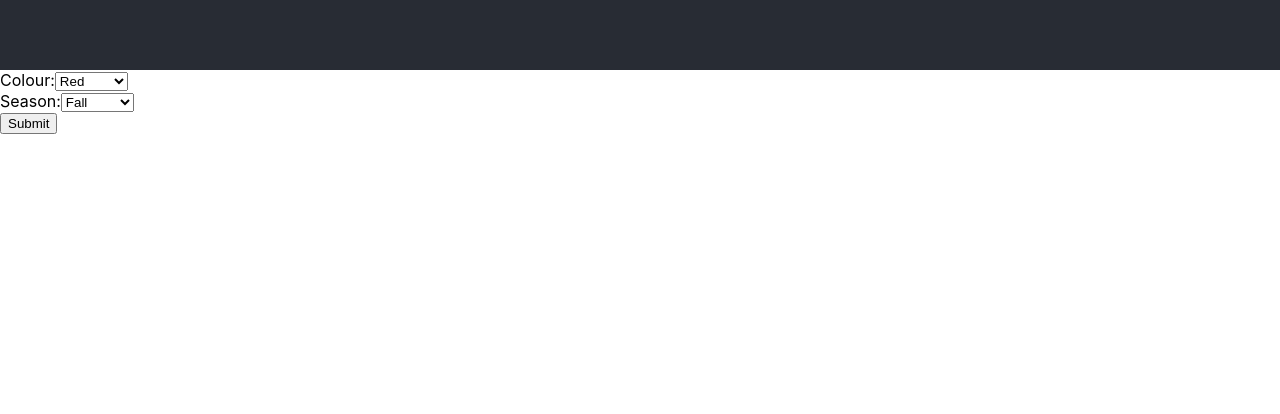
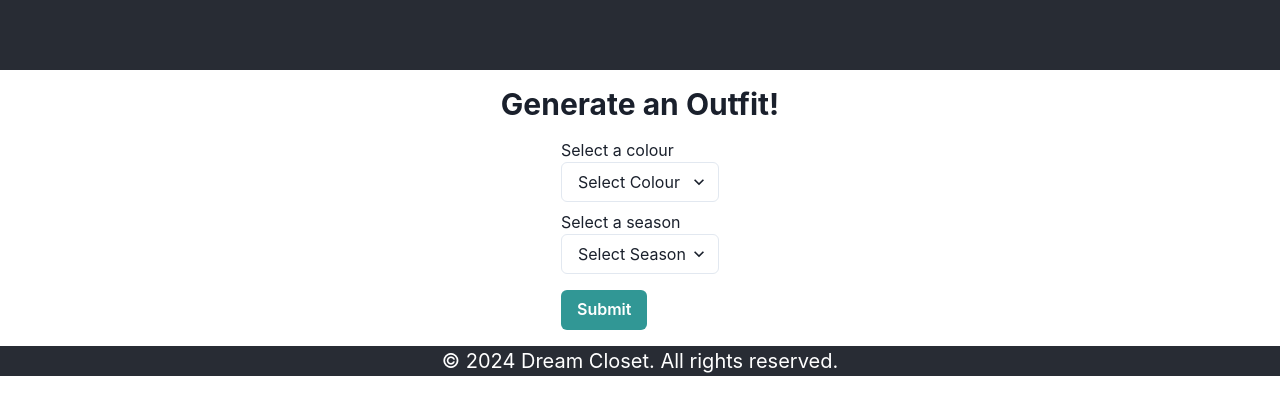
Before and after one commit to dominico25/seng401-project, a React (Create React App) app: page /GenerateOutfit in a window 1280 px wide. Shown: the part 280-694 px from the top of the page. Built offline with nearby package versions, Linux system fonts and the light colour scheme.

Commit message:
adding some files

```diff
--- a/src/App.js
+++ b/src/App.js
@@ -10,9 +10,11 @@ import BrowseOutfit from "./BrowseOutfit";
 import CreateOutfit from "./CreateOutfit";
 import GenerateOutfit from "./GenerateOutfit";
 import Navigation from "./Navigation";
+import { ChakraProvider } from '@chakra-ui/react'
 
 function App() {
   return (
+    <ChakraProvider>
       <Router>
         {/* <Navigation /> */}
         <Routes>
@@ -25,6 +27,8 @@ function App() {
           <Route path="/GenerateOutfit" element={<GenerateOutfit />}/>
         </Routes>
       </Router>
+    </ChakraProvider>
+
   );
 }
 
--- a/src/Display.js
+++ b/src/Display.js
@@ -1,42 +1,104 @@
+// NEW
 import React from "react";
-import Navigation from './Navigation';
+import { Button, Container, Image, Flex } from '@chakra-ui/react'
 
 // Mapping object for option values to text values
 const colourOptions = {
-    "colour1": "Red",
-    "colour2": "Orange",
-    "colour3": "Yellow",
-    "colour4": "Green",
-    "colour5": "Blue",
-    "colour6": "Purple",
-    "colour7": "Pink",
-    "colour8": "Random"
+    "colour1": "Random",
+    "colour2": "Red",
+    "colour3": "Orange",
+    "colour4": "Yellow",
+    "colour5": "Green",
+    "colour6": "Blue",
+    "colour7": "Purple",
+    "colour8": "Pink",
 };
 
 const seasonOptions = {
-    "season1": "Fall",
-    "season2": "Winter",
-    "season3": "Spring",
-    "season4": "Summer",
-    "season5": "Random"
+    "season1": "Random",
+    "season2": "Fall",
+    "season3": "Winter",
+    "season4": "Spring",
+    "season5": "Summer",
 };
 
-function Display({ formValues }) {
+function Display({ formValues, setDisplayScreen }) {
     // Retrieve text values from mapping objects based on form values
-    const selectedColour = colourOptions[formValues['colour-choice']];
-    const selectedSeason = seasonOptions[formValues['season-choice']];
+    const selectedColour = colourOptions[formValues.color];
+    const selectedSeason = seasonOptions[formValues.season];
+
+    function handleBackButton() {
+        setDisplayScreen(false);
+    }
 
     return (
         <div>
-            <header>
-                <Navigation/>
-            </header>
-            <body>
+            <Container mb={4}>
+                <Flex direction="column" alignItems="center" mt={4}>
+
+                    <p>Colour: {selectedColour}</p>
+                    <p>Season: {selectedSeason}</p>
+                    <Image boxSize='200px' src='https://bit.ly/dan-abra' alt='Top' />
+                    <Image boxSize='200px' src='https://bit.ly/dan-abra' alt='Bottom' />
+                    <Image boxSize='200px' src='https://bit.ly/dan-abra' alt='Shoes' />
+                </Flex>
+            </Container>
+
+            {/* <body>
                 <p>Colour: {selectedColour}</p>
                 <p>Season: {selectedSeason}</p>
-            </body>
+                <Button
+                    mt={4}
+                    colorScheme='teal'
+                    // onClick={handleBackButton}
+                >
+                    Back
+                </Button>
+            </body> */}
         </div>
     )
 }
 
 export default Display;
+
+// OLD
+// // export default Display;
+// import React from "react";
+// import Navigation from './Navigation';
+
+// // Mapping object for option values to text values
+// const colourOptions = {
+//     "colour1": "Red",
+//     "colour2": "Orange",
+//     "colour3": "Yellow",
+//     "colour4": "Green",
+//     "colour5": "Blue",
+//     "colour6": "Purple",
+//     "colour7": "Pink",
+//     "colour8": "Random"
+// };
+
+// const seasonOptions = {
+//     "season1": "Fall",
+//     "season2": "Winter",
+//     "season3": "Spring",
+//     "season4": "Summer",
+//     "season5": "Random"
+// };
+
+// function Display({ formValues }) {
+//     // Retrieve text values from mapping objects based on form values
+//     const selectedColour = colourOptions[formValues['colour-choice']];
+//     const selectedSeason = seasonOptions[formValues['season-choice']];
+
+//     return (
+//         <div>
+//             <body>
+//                 <p>Colour: {selectedColour}</p>
+//                 <p>Season: {selectedSeason}</p>
+//             </body>
+//         </div>
+//     )
+// }
+
+// export default Display;
--- a/src/GenerateOutfit.js
+++ b/src/GenerateOutfit.js
@@ -1,54 +1,174 @@
 import { useState } from "react";
 import React from "react";
-import Navigation from './Navigation';
 import Display from './Display';
 import Header from "./Header";
+import { Select, Button, Container, Alert, AlertIcon, Heading, Flex, Text } from '@chakra-ui/react'
+
+const colourOptions = {
+    "colour1": "Random",
+    "colour2": "Red",
+    "colour3": "Orange",
+    "colour4": "Yellow",
+    "colour5": "Green",
+    "colour6": "Blue",
+    "colour7": "Purple",
+    "colour8": "Pink",
+};
+
+const seasonOptions = {
+    "season1": "Random",
+    "season2": "Fall",
+    "season3": "Winter",
+    "season4": "Spring",
+    "season5": "Summer",
+};
 
 function GenerateOutfit() {
     const [displayScreen, setDisplayScreen] = useState(false);
-    const [formValues, setFormValues] = useState({}); // State to store form values
+    const [formValues, setFormValues] = useState({});
+    const [isFormValid, setIsFormValid] = useState({ color: true, season: true });
+    const [showNotification, setShowNotification] = useState(false);
 
-    function handleForm(event) {
-        event.preventDefault(); // Prevent default form submission behavior
-        const formData = new FormData(event.target); // Get form data
-        const values = Object.fromEntries(formData.entries()); // Convert form data to object
-        setFormValues(values); // Set form values in state
-        console.log("Form Values:", values); // Log the form values to the console
-        setDisplayScreen(true); // Set displayScreen to true to render Display component
+    async function handleForm(event) {
+        event.preventDefault();
+
+        if (formValues.color === undefined || formValues.season === undefined) {
+            setShowNotification(true);
+            setTimeout(() => {
+                setShowNotification(false); // Hide notification after 3 seconds
+            }, 3000); // 3000 milliseconds = 3 seconds
+            return;
+        }
+
+        const formData = new FormData(event.target);
+        const values = Object.fromEntries(formData.entries());
+        setFormValues({
+            color: values.color,
+            season: values.season
+        });
+        console.log("Form Values:", values);
+
+        try {
+            setDisplayScreen(true);
+        } catch (error) {
+            console.error("Error:", error);
+        }
+    }
+
+    function handleSelectChange(event) {
+        const { name, value } = event.target;
+        setFormValues(prevState => ({ ...prevState, [name]: value }));
+        if (value !== 'Select') {
+            setIsFormValid(prevState => ({ ...prevState, [name]: true }));
+        } else {
+            setIsFormValid(prevState => ({ ...prevState, [name]: false }));
+        }
     }
 
     return (
         <div>
-           <Header/>
+            <Header />
             {!displayScreen &&
-                <form onSubmit={handleForm}>
-                    <label htmlFor="colour-choice">Colour:</label>
-                    <select id="colour-choice" name="colour-choice">
-                        <option value="colour1">Red</option>
-                        <option value="colour2">Orange</option>
-                        <option value="colour3">Yellow</option>
-                        <option value="colour4">Green</option>
-                        <option value="colour5">Blue</option>
-                        <option value="colour6">Purple</option>
-                        <option value="colour7">Pink</option>
-                        <option value="colour8">Random</option>
-                    </select>
-                    <br />
-                    <label htmlFor="season-choice">Season:</label>
-                    <select id="season-choice" name="season-choice">
-                        <option value="season1">Fall</option>
-                        <option value="season2">Winter</option>
-                        <option value="season3">Spring</option>
-                        <option value="season4">Summer</option>
-                        <option value="season5">Random</option>
-                    </select>
-                    <br />
-                    <input type="submit" value="Submit" />
-                </form>
+                <Container mb={4}>
+                    <Flex direction="column" alignItems="center" mt={4}>
+                        <Heading as='h3' size='lg' mb={4}>Generate an Outfit!</Heading>
+                        <form onSubmit={handleForm}>
+                            <Text size='sm'>Select a colour</Text>
+                            <Select placeholder='Select Colour' name="color" onChange={handleSelectChange} mb={2}>
+                                {Object.keys(colourOptions).map((key) => (
+                                    <option key={key} value={key}>{colourOptions[key]}</option>
+                                ))}
+                            </Select>
+                            <Text size='sm'>Select a season</Text>
+                            <Select placeholder='Select Season' name="season" onChange={handleSelectChange}>
+                                {Object.keys(seasonOptions).map((key) => (
+                                    <option key={key} value={key}>{seasonOptions[key]}</option>
+                                ))}
+                            </Select>
+                            <Button
+                                mt={4}
+                                colorScheme='teal'
+                                type='submit'
+                                disabled={!isFormValid.color || !isFormValid.season}
+                            >
+                                Submit
+                            </Button>
+                        </form>
+                        {showNotification && (
+                            <Alert status="warning" mt={4}>
+                                <AlertIcon />
+                                Please make selections for both color and season.
+                            </Alert>
+                        )}
+                    </Flex>
+                </Container >
             }
-            {displayScreen && <Display formValues={formValues} />} {/* Pass formValues to Display component */}
+            {displayScreen && <Display formValues={formValues} setDisplayScreen={setDisplayScreen} />}
+            <footer >
+                <p>&copy; 2024 Dream Closet. All rights reserved.</p>
+            </footer>
         </div>
     )
 }
 
 export default GenerateOutfit;
+
+
+
+
+
+// OLD
+// import { useState } from "react";
+// import React from "react";
+// import Navigation from './Navigation';
+// import Display from './Display';
+// import Header from './Header';
+
+// function GenerateOutfit() {
+//     const [displayScreen, setDisplayScreen] = useState(false);
+//     const [formValues, setFormValues] = useState({}); // State to store form values
+
+//     function handleForm(event) {
+//         event.preventDefault(); // Prevent default form submission behavior
+//         const formData = new FormData(event.target); // Get form data
+//         const values = Object.fromEntries(formData.entries()); // Convert form data to object
+//         setFormValues(values); // Set form values in state
+//         console.log("Form Values:", values); // Log the form values to the console
+//         setDisplayScreen(true); // Set displayScreen to true to render Display component
+//     }
+
+//     return (
+//         <div>
+//             <Header/>
+//             {!displayScreen &&
+//                 <form onSubmit={handleForm}>
+//                     <label htmlFor="colour-choice">Colour:</label>
+//                     <select id="colour-choice" name="colour-choice">
+//                         <option value="colour1">Red</option>
+//                         <option value="colour2">Orange</option>
+//                         <option value="colour3">Yellow</option>
+//                         <option value="colour4">Green</option>
+//                         <option value="colour5">Blue</option>
+//                         <option value="colour6">Purple</option>
+//                         <option value="colour7">Pink</option>
+//                         <option value="colour8">Random</option>
+//                     </select>
+//                     <br />
+//                     <label htmlFor="season-choice">Season:</label>
+//                     <select id="season-choice" name="season-choice">
+//                         <option value="season1">Fall</option>
+//                         <option value="season2">Winter</option>
+//                         <option value="season3">Spring</option>
+//                         <option value="season4">Summer</option>
+//                         <option value="season5">Random</option>
+//                     </select>
+//                     <br />
+//                     <input type="submit" value="Submit" />
+//                 </form>
+//             }
+//             {displayScreen && <Display formValues={formValues} />} {/* Pass formValues to Display component */}
+//         </div>
+//     )
+// }
+
+// export default GenerateOutfit;
```
Lines whose indentation alone changed are shown as unchanged.
